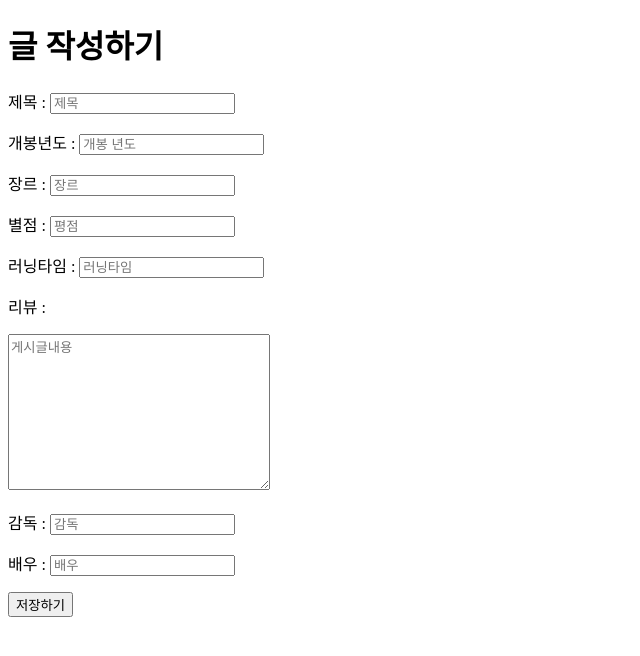
After one commit to Pirogramming-18/Kangchangjin, a Django app: page /create in a window 1280 px wide. The commit adds this page. Shown: the top 656 px of the page, without its empty margins (0-640 px from the left). Run offline with Django 4.2, Linux system fonts and the light colour scheme.

Commit message:
기능3,8 구현

```diff
--- /dev/null
+++ b/myMovieReviews/movie/posts/templates/posts/create.html
@@ -0,0 +1,27 @@
+<!DOCTYPE html>
+<html lang="en">
+<head>
+    <meta charset="UTF-8">
+    <meta http-equiv="X-UA-Compatible" content="IE=edge">
+    <meta name="viewport" content="width=device-width, initial-scale=1.0">
+    <title>리뷰 작성</title>
+</head>
+<body>
+    <h1>글 작성하기</h1>
+
+<form action="/create" method="post">
+    {% csrf_token %}
+    <p>제목 : <input type="text" name="title" placeholder="제목"/></p>
+    <p>개봉년도 : <input type="number" name="year" placeholder="개봉 년도"/></p>
+    <p>장르 : <input type="text" name="genre" placeholder="장르"/></p>
+    <p>별점 : <input type="number" step="0.01" name="star" placeholder="평점"/></p>
+    <P>러닝타임 : <input type="text" name="runtime" placeholder="러닝타임"/></p>
+    <p>리뷰 : <p><textarea name="review" placeholder="게시글내용"cols="30" rows="10"></textarea></p></p>
+    <p>감독 : <input type="text" name="director" placeholder="감독"/></p>
+    <p>배우 : <input type="text" name="actor" placeholder="배우"/></p>
+    <div >
+        <input type="submit" value="저장하기"/>
+    </div>
+</form>
+</body>
+</html>
--- a/myMovieReviews/movie/posts/templates/posts/home.html
+++ b/myMovieReviews/movie/posts/templates/posts/home.html
@@ -8,7 +8,8 @@
 </head>
 <body>
     <h2><header>myMovieReviews</header></h2>
-    <a href="/posts/{{ post.id }}/update" style="text-decoration: none;">리뷰 작성</a>
+    <!-- <a href="/posts/{{ post.id }}/update" style="text-decoration: none;">리뷰 작성</a> -->
+    <a href="/create" style="text-decoration: none;">리뷰 작성</a>
     <hr/>
     <h1>hi</h1>
     {% for post in posts %}
--- a/myMovieReviews/movie/posts/urls.py
+++ b/myMovieReviews/movie/posts/urls.py
@@ -5,4 +5,5 @@ app_name="posts"
 
 urlpatterns=[
     path('',views.home,name="home"),
+    path('create',views.create,name="create"),
 ]
--- a/myMovieReviews/movie/posts/views.py
+++ b/myMovieReviews/movie/posts/views.py
@@ -1,8 +1,24 @@
-from django.shortcuts import render
+from django.shortcuts import render,redirect
 from .models import Post
-# from django.http.request import HttpRequest
+from django.http.request import HttpRequest
 # Create your views here.
 
 def home(request):
     posts=Post.objects.all()
     return render(request, "posts/home.html",{"posts":posts})
+
+def create(request:HttpRequest,*args,**kwargs):
+    if request.method=="POST":
+        print(request.POST)
+        Post.objects.create(
+            title=request.POST["title"],
+            year=request.POST["year"],
+            actor=request.POST["actor"],
+            genre=request.POST["genre"],
+            star=request.POST["star"],
+            director=request.POST["director"],
+            runtime=request.POST["runtime"],
+            review=request.POST["review"],
+        )
+        return redirect("/")
+    return render(request,"posts/create.html")
```
